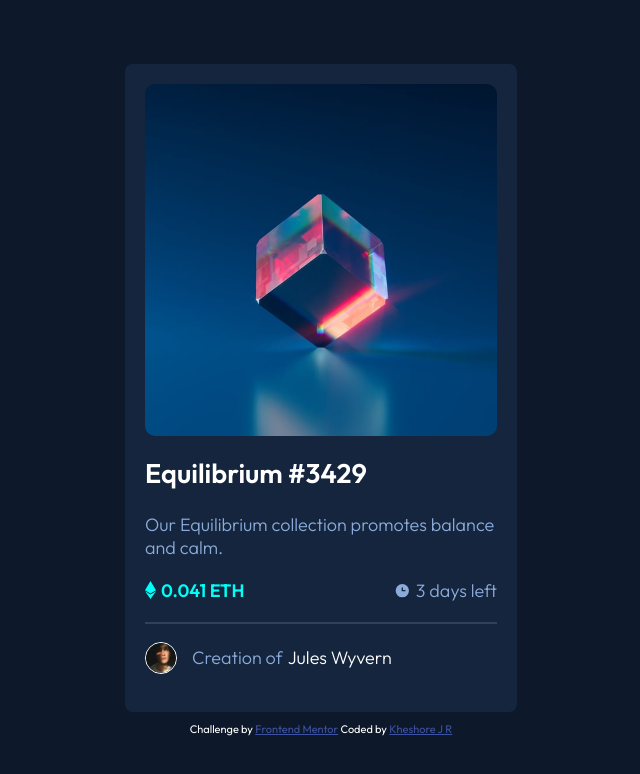
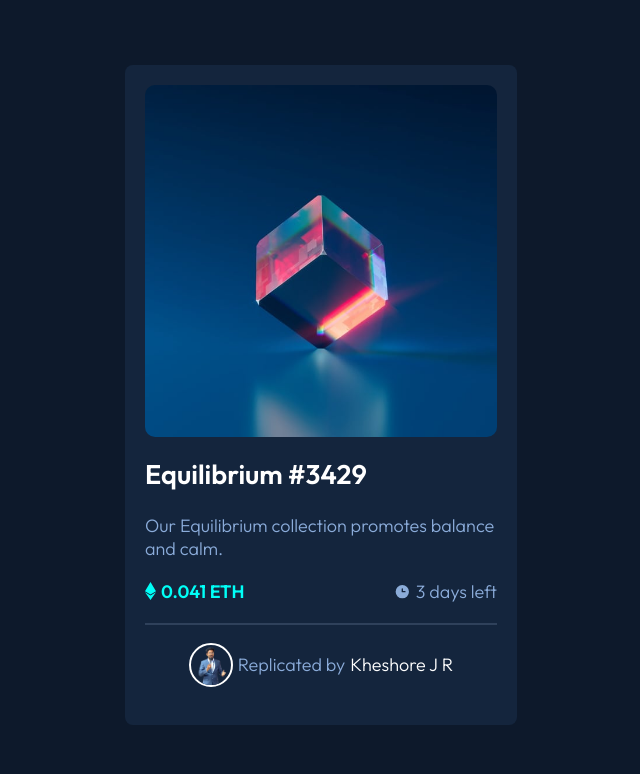
Before and after one commit to kheshore/Tasks, a plain HTML site: page index.html in a window 1280 px wide. Shown: the whole page, without its empty margins (319-959 px from the left). Drawn offline with Linux system fonts and the light colour scheme; files whose address does not match are found by name.

Commit message:
Review 1: Class, Spacing, Alignments & Corrections
Signed-off-by: kheshore <kheshore@gmail.com>

```diff
--- a/index.html
+++ b/index.html
@@ -1,20 +1,18 @@
 <!DOCTYPE html>
 <html lang="en">
-
 <head>
   <meta charset="UTF-8" />
   <meta name="viewport" content="width=device-width, initial-scale=1.0" />
-  <link rel="icon" type="image/png" sizes="32x32" href="favicon-32x32.png" />
+  <link rel="icon" type="image/png" sizes="32x32" href="./static/images/favicon-32x32.png" />
   <title>Frontend Mentor | NFT preview card component</title>
-
-  <link rel="stylesheet" href="style.css" />
+  <link rel="stylesheet" href="./static/css/style.css" />
 </head>
-
 <body>
-  <div id="cont">
-    <div id="b1">
-      <img id="image" src="image-equilibrium.jpg" alt="NFT" />
-      <svg id="vi" width="48" height="48" xmlns="http://www.w3.org/2000/svg">
+  <flexBox>
+  <parentBox>
+    <topBox>
+      <img class="image" src="./static/images/image-equilibrium.jpg" alt="NFT" />
+      <svg class="overLay" width="48" height="48" xmlns="http://www.w3.org/2000/svg">
         <g fill="none" fill-rule="evenodd">
           <path d="M0 0h48v48H0z" />
           <path
@@ -22,37 +20,37 @@
             fill="#FFF" fill-rule="nonzero" />
         </g>
       </svg>
-    </div>
-    <div id="b2">
-      <h2 id="t1">Equilibrium #3429</h2>
-      <p id="t2">Our Equilibrium collection promotes balance and calm.</p>
-      <div id="b3">
-        <p id="t3">
+    </topBox>
+    <bottomBox>
+      <h2 class="nftName">Equilibrium #3429</h2>
+      <p class="details">Our Equilibrium collection promotes balance and calm.</p>
+      <descBox>
+        <p class="priceDetails">
           <svg width="11" height="18" xmlns="http://www.w3.org/2000/svg">
             <path d="M11 10.216 5.5 18 0 10.216l5.5 3.263 5.5-3.262ZM5.5 0l5.496 9.169L5.5 12.43 0 9.17 5.5 0Z"
               fill="#00FFF8" />
-          </svg>0.041 ETH
+          </svg>
+          <span>0.041 ETH</span>
         </p>
-        <p id="t4">
+        <p class="dateDetails">
           <svg width="17" height="17" xmlns="http://www.w3.org/2000/svg">
             <path
               d="M8.305 2.007a6.667 6.667 0 1 0 0 13.334 6.667 6.667 0 0 0 0-13.334Zm2.667 7.334H8.305a.667.667 0 0 1-.667-.667V6.007a.667.667 0 0 1 1.334 0v2h2a.667.667 0 0 1 0 1.334Z"
               fill="#8BACD9" />
           </svg>
-          3 days left
+          <span>3 days left</span>
         </p>
-      </div>
-      <p id="t5">
-        <img id="image2" src="image-avatar.png" alt="Avatar" />Creation
-        of<span id="name">Jules Wyvern</span>
+      </descBox>
+      <div>
+      <p class="creatorBox">
+        <img class="image2" src="./static/images/image-avatar.png" alt="Avatar" />
+        <span>Replicated by</span>
+        <span class="name">Kheshore J R</span>
       </p>
     </div>
-  </div>
-  <div class="attribution">
-    Challenge by
-    <a href="https://www.frontendmentor.io?ref=challenge" target="_blank">Frontend Mentor</a>
-    Coded by <a href="#">Kheshore J R</a>
-  </div>
+    </bottomBox>
+  </parentBox>
+  </flexBox>
 </body>
 
 </html>
--- a/style.css
+++ b/static/css/style.css
@@ -1,24 +1,23 @@
-.attribution { font-size: 11px; text-align: center; }
-.attribution a { color: hsl(228, 45%, 44%); }
-
 @font-face {
     font-family: Outfit;
     src: url('Outfit-VariableFont_wght.ttf');
 }
 body{
-    display: flex;
-    flex-direction: column;
-    justify-content: center;
-    align-items: center;
     background-color: hsl(217, 54%, 11%);
     margin: 0;
     padding: 0;
     font-family: Outfit;
     font-size: 18px;
     color: hsl(0, 0%, 100%);
+}
+flexBox{
+    display: flex;
+    flex-direction: column;
+    justify-content: center;
+    align-items: center;
     height: 100vh;
 }
-#cont{
+parentBox{
     background-color: hsl(216, 50%, 16%);
     display: flex;
     flex-direction: column;
@@ -27,54 +26,54 @@ body{
     margin-bottom: 10px;
     border-radius: 8px;
 }
-#b1{
+topBox{
     display: flex;
     justify-content: center;
     align-items: center;
     width: 44vh;
     padding: 20px;
 }
-#image {
+.image {
     width: 100%;
     border-radius: 10px;
 }
 
-#vi{
+.overLay{
     z-index: 10;
     opacity: 0;
     position: absolute;
     padding: 120px;
     border-radius: 10px;
 }
-#vi:hover{
+.overLay:hover{
     opacity: 100;
     cursor: pointer;
     background-color: hsla(178, 100%, 50%,0.3);
 }
-#b2{
+bottomBox{
     display: flex;
     flex-direction: column;
     justify-content: center;
     padding: 20px;
     padding-top: 0px;
 }
-#t1{
+.nftName{
     color: hsl(0, 0%, 100%);
     font-weight: 600;
     margin-top: 0;
 }
-#t1:hover{
+.nftName:hover{
     color: hsl(178, 100%, 50%);
     cursor: pointer;
 }
-#t2{
+.details{
     color: hsl(215, 51%, 70%);
     font-weight: 300;
     width: 44vh;
     margin: 0px;
     padding-bottom: 10px;
 }
-#b3{
+descBox{
     display: flex;
     justify-content: space-between;
     align-items: center;
@@ -82,7 +81,7 @@ body{
     padding-top: 10px;
     padding-bottom: 20px;
 }
-#t3{
+.priceDetails{
     display: flex;
     align-items: center;
     color: hsl(178, 100%, 50%);
@@ -90,7 +89,7 @@ body{
     gap: 5px;
     margin: 0;
 }
-#t4{
+.dateDetails{
     display: flex;
     align-items: center;
     color: hsl(215, 51%, 70%);
@@ -99,23 +98,24 @@ body{
     margin: 0;
 
 }
-#t5{
+.creatorBox{
     display: flex;
     align-items: center;
+    justify-content:center;
     color: hsl(215, 51%, 70%);
     font-weight: 300;
     gap: 5px;
 }
-#image2{
-    width: 30px;
-    border: 1px solid hsl(0, 0%, 100%);
+.image2{
+    width: 40px;
+    height: 40px;
+    border: 2px solid hsl(0, 0%, 100%);
     border-radius: 50%;
-    margin-right: 10px;
 }
-#name{
+.name{
     color: hsl(0, 0%, 100%);
 }
-#name:hover{
+.name:hover{
     color: hsl(178, 100%, 50%);
     cursor: pointer;
 }
```
Also changed, not shown: image-avatar.png (deleted), static/fonts/Outfit-VariableFont_wght.ttf (renamed from Outfit-VariableFont_wght.ttf), static/images/favicon-32x32.png (renamed from favicon-32x32.png), static/images/image-avatar.png (added), static/images/image-equilibrium.jpg (renamed from image-equilibrium.jpg).
